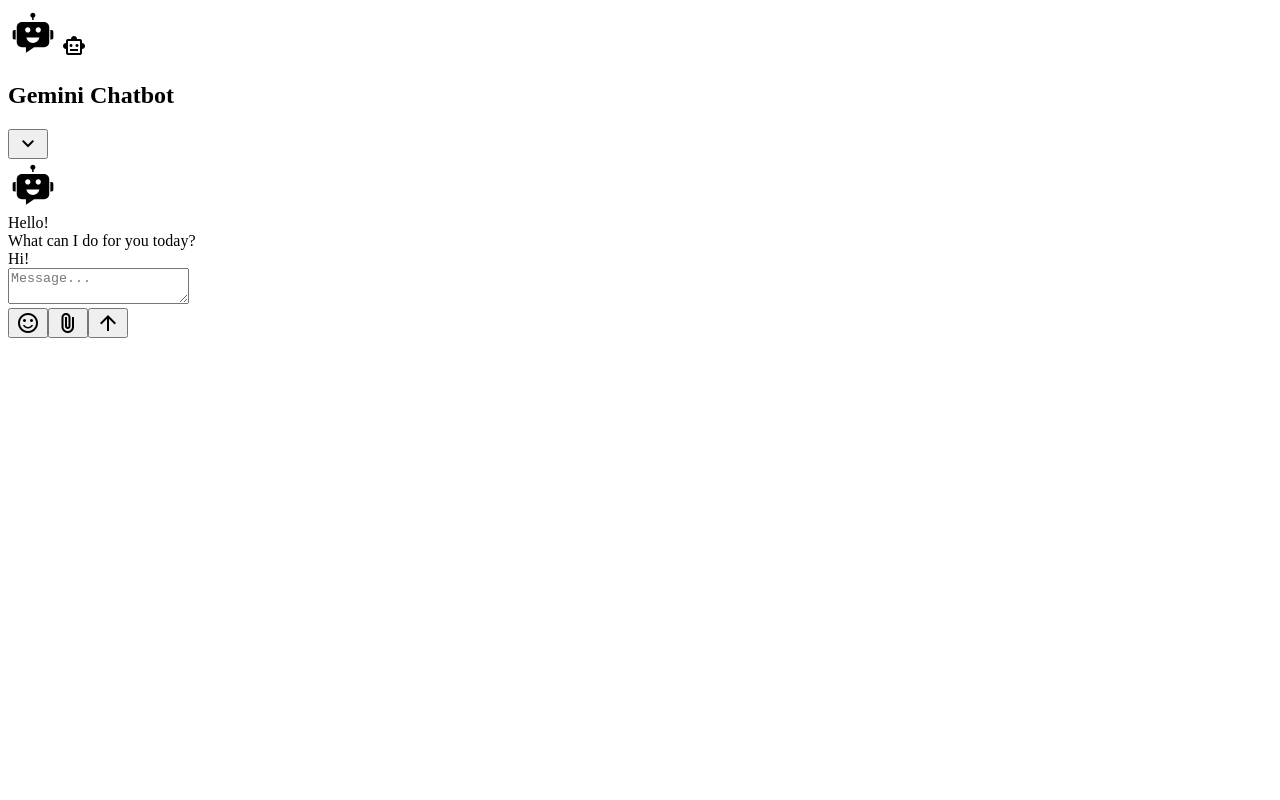
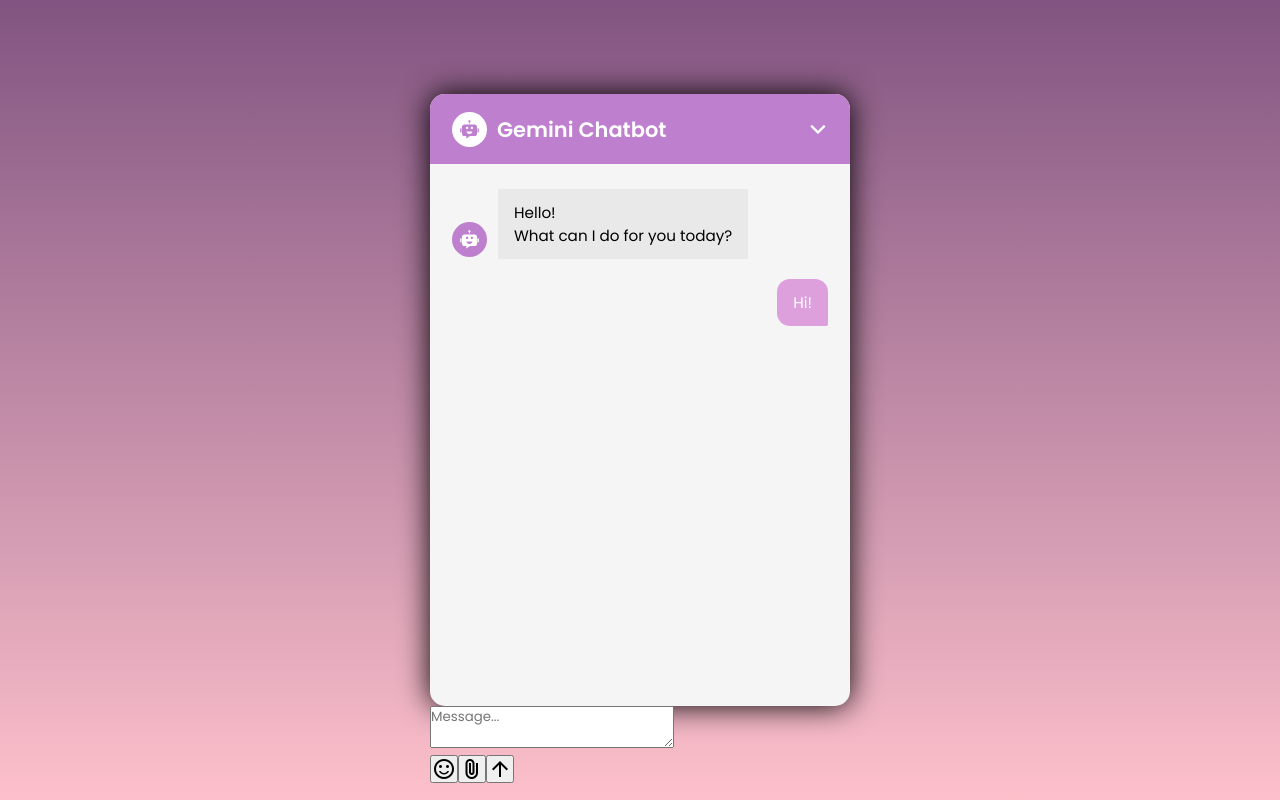
Before and after one commit to d4nc3w/Gemini-ChatBot, a plain HTML site: page Chatbot-App/index.html in a window 1280 px wide. Drawn offline with nearby package versions, Linux system fonts and the light colour scheme.

Commit message:
Implemented css styling

```diff
--- a/Chatbot-App/index.html
+++ b/Chatbot-App/index.html
@@ -5,26 +5,24 @@
     <meta name="viewport" content="width=device-width, initial-scale=1.0">
     <title>Gemini Chatbot</title>
     <link rel="stylesheet" href="style.css">
-    <link rel="stylesheet" href="https://fonts.googleapis.com/css2?family=Material+Symbols+Outlined:opsz,wght,FILL,GRAD@24,400,0,0" />
+    <link rel="stylesheet" href="https://fonts.googleapis.com/css2?family=Material+Symbols+Outlined:opsz,wght,FILL,GRAD@48,400,0,0" />
 </head>
 <body>
     <div class="chatbot-block">
         <div class="chatbot-header">
             <div class="header-info">
-                <svg xmlns="http://www.w3.org/2000/svg" width="50" height="50" viewBox="0 0 1024 1024">
+                <svg class="chatbot-logo" xmlns="http://www.w3.org/2000/svg" width="50" height="50" viewBox="0 0 1024 1024">
                     <path d="M738.3 287.6H285.7c-59 0-106.8 47.8-106.8 106.8v303.1c0 59 47.8 106.8 106.8 106.8h81.5v111.1c0 .7.8 1.1 1.4.7l166.9-110.6 41.8-.8h117.4l43.6-.4c59 0 106.8-47.8 106.8-106.8V394.5c0-59-47.8-106.9-106.8-106.9zM351.7 448.2c0-29.5 23.9-53.5 53.5-53.5s53.5 23.9 53.5 53.5-23.9 53.5-53.5 53.5-53.5-23.9-53.5-53.5zm157.9 267.1c-67.8 0-123.8-47.5-132.3-109h264.6c-8.6 61.5-64.5 109-132.3 109zm110-213.7c-29.5 0-53.5-23.9-53.5-53.5s23.9-53.5 53.5-53.5 53.5 23.9 53.5 53.5-23.9 53.5-53.5 53.5zM867.2 644.5V453.1h26.5c19.4 0 35.1 15.7 35.1 35.1v121.1c0 19.4-15.7 35.1-35.1 35.1h-26.5zM95.2 609.4V488.2c0-19.4 15.7-35.1 35.1-35.1h26.5v191.3h-26.5c-19.4 0-35.1-15.7-35.1-35.1zM561.5 149.6c0 23.4-15.6 43.3-36.9 49.7v44.9h-30v-44.9c-21.4-6.5-36.9-26.3-36.9-49.7 0-28.6 23.3-51.9 51.9-51.9s51.9 23.3 51.9 51.9z"></path>
                 </svg>
-                <span class="material-symbols-outlined">
-                    smart_toy
-                    </span>
+                <!-- <span class="material-symbols-outlined">smart_toy</span> -->
                 <h2 class="logo-text">Gemini Chatbot</h2>
             </div>
-            <button class="material-symbols-outlined">keyboard_arrow_down</span>
+            <button id="close-chatbot" class="material-symbols-outlined">keyboard_arrow_down</span>
         </div>
 
-        <div class="chat-body">
+        <div class="chatbot-body">
             <div class="message bot-message">
-                <svg xmlns="http://www.w3.org/2000/svg" width="50" height="50" viewBox="0 0 1024 1024">
+                <svg class="bot-avatar" xmlns="http://www.w3.org/2000/svg" width="50" height="50" viewBox="0 0 1024 1024">
                     <path d="M738.3 287.6H285.7c-59 0-106.8 47.8-106.8 106.8v303.1c0 59 47.8 106.8 106.8 106.8h81.5v111.1c0 .7.8 1.1 1.4.7l166.9-110.6 41.8-.8h117.4l43.6-.4c59 0 106.8-47.8 106.8-106.8V394.5c0-59-47.8-106.9-106.8-106.9zM351.7 448.2c0-29.5 23.9-53.5 53.5-53.5s53.5 23.9 53.5 53.5-23.9 53.5-53.5 53.5-53.5-23.9-53.5-53.5zm157.9 267.1c-67.8 0-123.8-47.5-132.3-109h264.6c-8.6 61.5-64.5 109-132.3 109zm110-213.7c-29.5 0-53.5-23.9-53.5-53.5s23.9-53.5 53.5-53.5 53.5 23.9 53.5 53.5-23.9 53.5-53.5 53.5zM867.2 644.5V453.1h26.5c19.4 0 35.1 15.7 35.1 35.1v121.1c0 19.4-15.7 35.1-35.1 35.1h-26.5zM95.2 609.4V488.2c0-19.4 15.7-35.1 35.1-35.1h26.5v191.3h-26.5c-19.4 0-35.1-15.7-35.1-35.1zM561.5 149.6c0 23.4-15.6 43.3-36.9 49.7v44.9h-30v-44.9c-21.4-6.5-36.9-26.3-36.9-49.7 0-28.6 23.3-51.9 51.9-51.9s51.9 23.3 51.9 51.9z"></path>
                 </svg>
                 <div class="message-text">Hello! <br /> What can I do for you today?</div>
@@ -34,13 +32,13 @@
             </div>
         </div>
 
-        <div class="chat-footer">
-            <form action="#" class="chat-form">
+        <div class="chatbot-footer">
+            <form action="#" class="chatbot-form">
                 <textarea placeholder="Message..." class="message-input"></textarea>
-                <div class="chat-controls">
-                    <button class="material-symbols-outlined">sentiment_satisfied</span>
-                    <button class="material-symbols-outlined">attach_file</span>
-                    <button class="material-symbols-outlined">arrow_upward</span>
+                <div class="chatbot-controls">
+                    <button type="button" class="material-symbols-outlined">sentiment_satisfied</span>
+                    <button type="button" class="material-symbols-outlined">attach_file</span>
+                    <button type="submit" class="material-symbols-outlined">arrow_upward</span>
                 </div>
             </form>
         </div>
--- a/Chatbot-App/style.css
+++ b/Chatbot-App/style.css
@@ -0,0 +1,125 @@
+@import url('https://fonts.googleapis.com/css2?family=Poppins:ital,wght@0,100;0,200;0,300;0,400;0,500;0,600;0,700;0,800;0,900;1,100;1,200;1,300;1,400;1,500;1,600;1,700;1,800;1,900&display=swap');
+
+* {
+    margin: 0;
+    padding: 0;
+    box-sizing: border-box;
+    font-family: "Poppins", sans-serif;
+}
+
+body{
+    display: flex;
+    align-items: center;
+    justify-content: center;
+    min-height: 100vh;
+    background: linear-gradient(#815481, #fdc0cb);
+}
+
+.chatbot-block{
+    width: 420px;
+    background-color: whitesmoke;
+    overflow: hidden;
+    border-radius: 15px;
+    box-shadow: 0 0 30px;
+}
+
+.chatbot-header{
+    display: flex;
+    align-items: center;
+    background-color: rgb(191, 127, 207);
+    padding: 15px 22px;
+    justify-content: space-between;
+
+}
+
+.chatbot-header .header-info{
+    display: flex;
+    gap: 10px;
+    align-items: center;
+}
+
+.header-info .chatbot-logo {
+    height: 35px;
+    width: 35px;
+    padding: 6px;
+    fill: rgb(191, 127, 207);
+    background-color: white;
+    border-radius: 50%;
+}
+
+.header-info .logo-text{
+    color: white;
+    font-size: 1.31rem;
+    font-weight: 600;
+}
+
+.chatbot-header #close-chatbot{
+    border: none;
+    color: white;
+    height: 40px;
+    width: 40px;
+    font-size: 1.9rem;
+    margin-right: -10px;
+    padding-top: 2px;
+    border-radius: 50px;
+    background: none;
+}
+
+.chatbot-header #close-chatbot:hover{
+    background: rgb(184, 109, 203);
+}
+
+.chatbot-body {
+    display: flex;
+    padding: 25px 22px;
+    gap: 20px;
+    height: 460px;
+    margin-bottom: 82px;
+    overflow-y: auto;
+    flex-direction: column;
+}
+
+.chatbot-body .message{
+    display:flex;
+    gap: 11px;
+    align-items: center;
+}
+
+.chatbot-body .bot-message .bot-avatar{
+    height: 35px;
+    width: 35px;
+    padding: 6px;
+    fill: white;
+    margin-bottom: 2px;
+    flex-shrink: 0;
+    align-self: flex-end;
+    background-color: rgb(191, 127, 207);
+    border-radius: 50%;
+}
+
+.chatbot-body .user-message{
+    flex-direction: column;
+    align-items: flex-end;
+}
+
+.chatbot-body .message .message-text{
+    padding: 12px 16px;
+    max-width: 75%;
+    font-size: 0.95rem;
+}
+
+.chatbot-body .bot-message .message-text{
+    background: rgb(233, 233, 233);
+    border-radius: 13px 13px 13px 13pxx§x§;
+}
+
+.chatbot-body .user-message .message-text{
+    color: white;
+    background: plum;
+    border-radius: 13px 13px 2px 13px;
+}
+
+.chatbot-footer{
+    position: absolute;
+
+}
```
